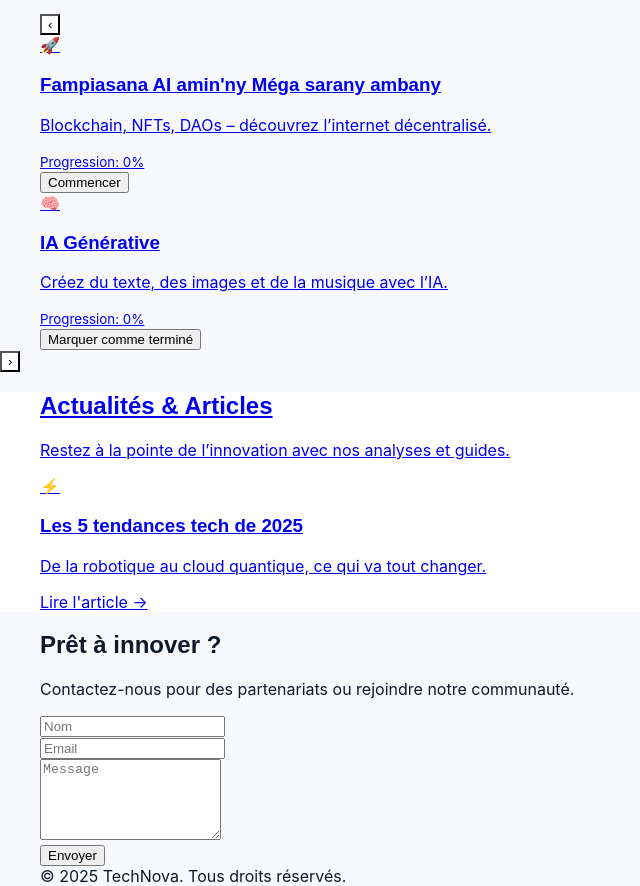
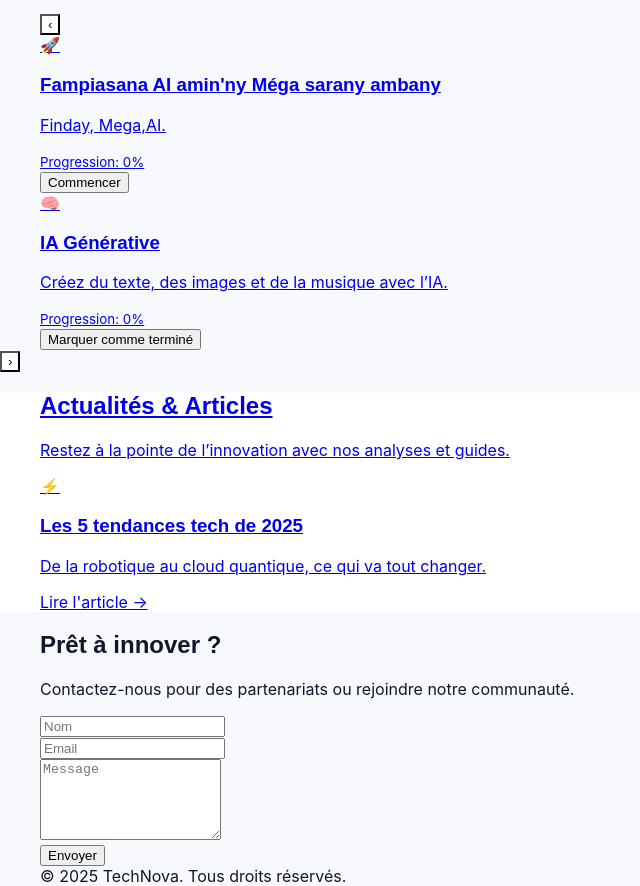
Before and after one commit to Sanjih/TechNova, a website: page index.html in a window 1280 px wide. Shown: the part 828-1714 px from the top of the page, without its empty margins (0-640 px from the left). Drawn offline with Linux system fonts and the light colour scheme.

Commit message:
Update index.html

```diff
--- a/index.html
+++ b/index.html
@@ -135,7 +135,7 @@
   <div class="card-img h-44 bg-gradient-to-br from-bleu to-blue-600 flex items-center justify-center text-6xl text-white">🚀</div>
   <div class="p-6">
     <h3 class="text-xl font-bold mb-2">Fampiasana AI amin'ny Méga sarany ambany</h3>
-    <p class="text-gray-600 mb-4">Blockchain, NFTs, DAOs – découvrez l’internet décentralisé.</p>
+    <p class="text-gray-600 mb-4">Finday, Mega,AI.</p>
     <div class="mb-3">
       <div class="w-full bg-gray-200 rounded-full h-2">
         <div id="progress-web3" class="progress-bar h-2 rounded-full" style="width: 0%"></div>
```
